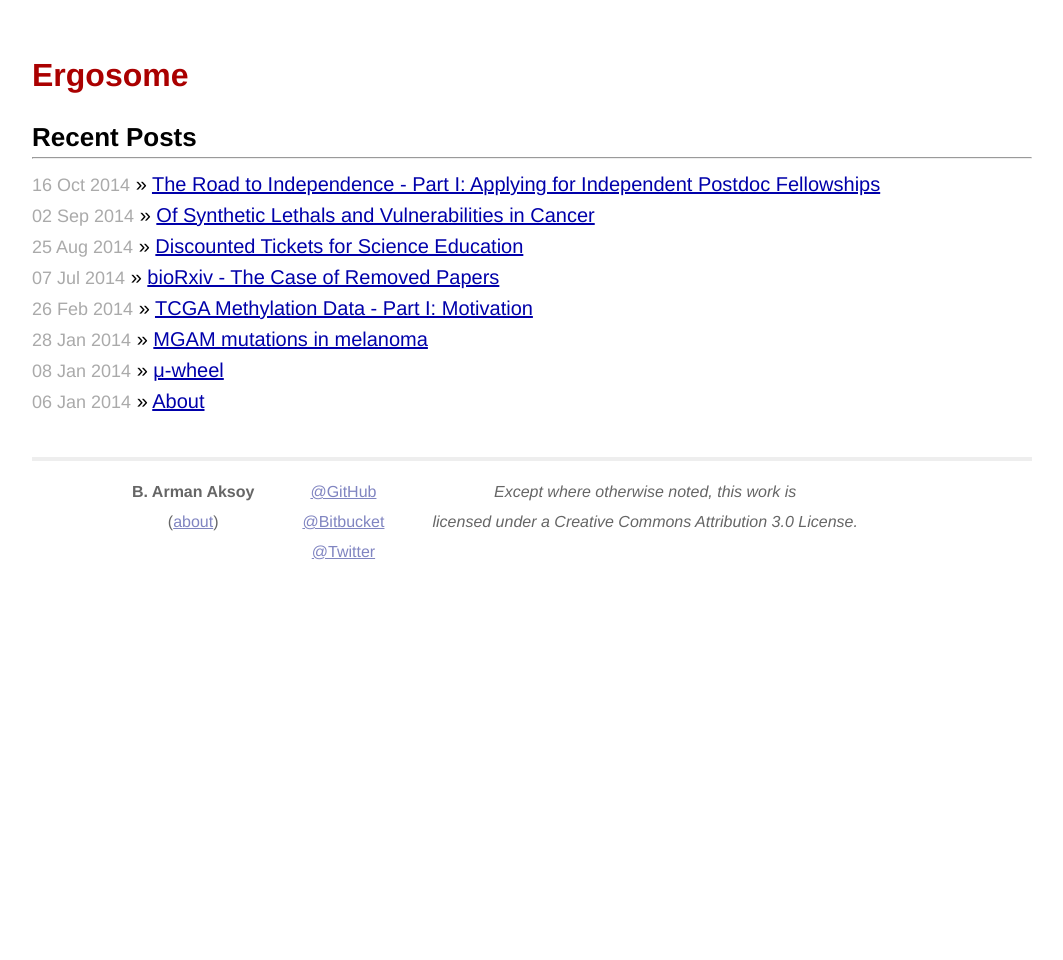
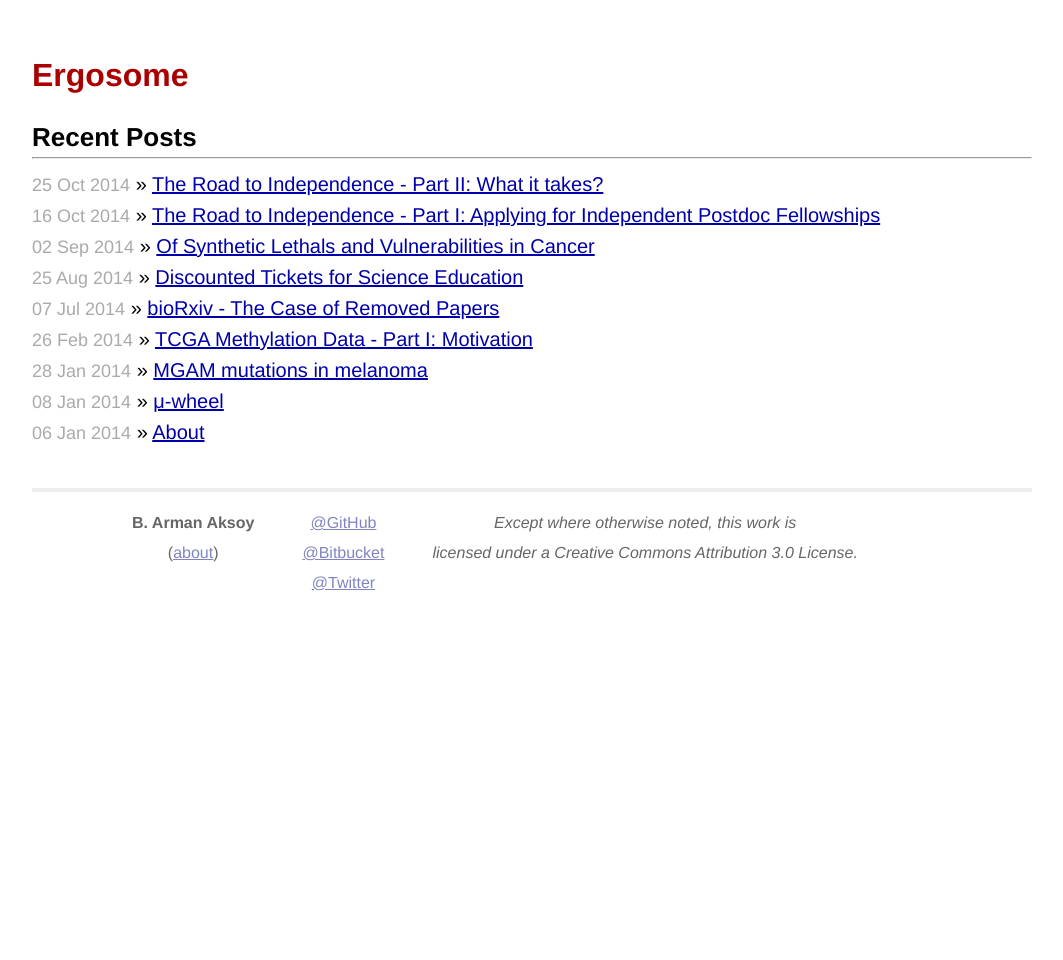
Before and after one commit to armish/ergosome, a Jekyll site: the page built from index.html, in a window 1280 px wide. Shown: the whole page, without its empty margins (108-1171 px from the left). Built offline with Jekyll 4.4.1, drawn with Linux system fonts in a browser that asks for light colours; Markdown is read by kramdown in place of the engine named in the settings; some of the changed lines change nothing that is shown.

Commit message:
added a new blog post about what it takes to apply for an independent ppostdoc fellowship.

```diff
--- a/_posts/2014-10-15-the-road-to-independence-independent-postdoc-fellowships.markdown
+++ b/_posts/2014-10-15-the-road-to-independence-independent-postdoc-fellowships.markdown
@@ -47,10 +47,10 @@
 you can probably feel my pain about working on a killer fellowship application.
 And add my being international to the equation, which reduces the list of possible positions that I can apply to down to a handful.
 
-Sure, there are really [great resources](http://drbecca.scientopia.org/tt-job-search-advice-aggregator/) out there talking about how funding mechanism works,
+Sure, there are really great resources out there talking about how funding mechanism works,
 how to write successful grants
-and how to better apply for faculty positions.
-There are even more of these on the start-up culture,
+and how to better apply for faculty positions (see [Dr. Becca's advice aggregator](http://drbecca.scientopia.org/tt-job-search-advice-aggregator/) for more).
+There are even more of these on [the start-up culture](http://startupclass.samaltman.com/),
 but it turns out that there is no such resource for people like me.
 
 I am also a huge fan of [Alex Blumberg](https://twitter.com/abexlumberg)'s [incredible podcast](http://hearstartup.com/) on starting a business and
@@ -64,4 +64,4 @@
 <blockquote class="twitter-tweet" lang="en"><p><a href="https://twitter.com/armish">@armish</a> <a href="https://twitter.com/eperlste">@eperlste</a> do it! ; )</p>&mdash; StartUp (@podcaststartup) <a href="https://twitter.com/podcaststartup/status/520381437410050048">October 10, 2014</a></blockquote>
 <script async src="//platform.twitter.com/widgets.js" charset="utf-8"></script>
 
-**Coming up next**: thoughts about the application packages, recommendation letters and networking.
+**Coming up next**: [thoughts about the application packages, recommendation letters and networking](http://ergoso.me/career/2014/10/25/the-road-to-independence-what-it-takes.html).
--- /dev/null
+++ b/_posts/2014-10-25-the-road-to-independence-what-it-takes.markdown
@@ -0,0 +1,98 @@
+---
+layout: post
+title:  "The Road to Independence - Part II: What it takes?"
+date:   2014-10-25 17:00:01
+categories: career
+---
+
+As I wrote earlier,
+[I am interested in becoming an early independent fellow](http://ergoso.me/career/2014/10/16/the-road-to-independence-independent-postdoc-fellowships.html)
+and started a blog series about it.
+This is the second post in the series.
+
+In this post, I am going to talk about what it takes to apply for such a fellowship.
+And for those of you who want me to cut to the chase,
+here are things you will be needing for application:
+
+- Lots of time (and I mean lots) for finding such fellowship opportunities online
+- Lots of time for e-mailing program coordinators to get the details right
+- A short research proposal that justifies your request for independence
+- At least three strong recommendation letters
+- A good publication record for the prestigious ones
+
+Let me talk about these one by one and share my experience with you for each of them separately.
+
+## Finding postdoc fellowship opportunities
+[As I mentioned](http://ergoso.me/career/2014/10/16/the-road-to-independence-independent-postdoc-fellowships.html) earlier, I got to know about the existence of such fellowships just by chance.
+I happened to be talking to people and stalking their CVs online,
+which introduced me to one of these fellowships just by coincidence.
+
+I usually take a quick look at the job postings whenever I have a chance
+and try to get a sense of what is out there waiting for me;
+but not once, in my humble 5-year graduate school years, I saw a posting for such a fellowship.
+And this is a fact you should be aware of: these fellowships are not advertised widely for some reason.
+So you have to be the one who is chasing after such opportunities.
+
+And as in every chasing game, it takes a lot of effort and time to get a complete listing of these.
+There was a relatively old article in Cell about these fellowships, titled "Superpostdocs reach for the stars",
+which was a really good start for me, but it turned out that many fellowships mentioned in that article are no more accepting new applications.
+Googling relevant keywords, talking to people and e-mailing departments of interest to me helped a lot to nail some of them down,
+and for the curious, here is the list of applications I will be applying to:
+
+- Princeton Lewis-Sigler Fellowship ([info](http://www.princeton.edu/genomics/lewis-sigler-fellows/))
+- CSHL Fellows Program ([info](http://www.cshl.edu/Research/CSHL-Fellows-Program.html))
+- MIT Whitehead Fellow Program ([info](http://wi.mit.edu/people/fellows))
+- Rockefeller BioPhysics Fellow Program ([info](http://uqbar.rockefeller.edu/fellows.html))
+- Max-Planck Research Group Leader Program ([info](http://www.mpg.de/mprg_apply))
+- NIH Early Independence Award ([info](http://commonfund.nih.gov/earlyindependence/index))
+
+I honestly think that we need a crowd-sourcing approach to create a complete listing of such opportunities to get the word out as much as possible for the soon-to-be-graduates.
+But that requires another blog post on its own.
+
+## Getting the details right
+One thing that bothered me a lot about these fellowships is that every single one of them seem to have a different application system to them.
+Some of them require your mentor to first nominate you to the program before you can apply,
+some of them want you to submit everything as a single application package via e-mail,
+and some follow a typical grant/faculty application procedure where they have a proper electronic system to manage things.
+Making sure to meet all the deadlines, not miss anything important and not filing something that is completely out-of-context is hard,
+because most of these information pieces are not available online.
+So get prepared for sending many e-mails to program coordinators
+and in some cases also for chasing the right contact person to send the e-mail to.
+
+In my case, it took on average two e-mails back and forth to get all details I needed for these applications.
+To keep track of all these conversations, I suggest you get yourself familiar with task manager services (my favorite one is [RememberTheMilk](https://www.rememberthemilk.com/)).
+I also find myself visiting web-pages for these fellowships quite frequently to see when the new application period will be open
+and unfortunately, not all of them have RSS feeds to them.
+To keep track of these web page changes, I ended up setting up alerts on [ChangeDetection](https://www.changedetection.com/) web service
+and it works beautifully and takes a huge burden off of your shoulders.
+
+## At least three recommendation letters
+This one is really challenging.
+You see, most graduates students work in my field work in isolation and work with their advisor on a project.
+Under normal circumstances, this means that by default a graduate student has two secured reference letters:
+one from her graduate school advisor and one from her previous advisor.
+The latter is somewhat questionable, because Ph.D. programs usually takes 5-6 years on average
+and during all these years, many graduate students diverge from the field that they received their degree in.
+And this means that the former advisor's letter might not count as strong or informative as your new advisor's letter.
+
+Thanks to my tri-institutional graduate program, I got to spend a year in a different campus and had the chance to work in another lab for a whole year (+1).
+I also happened to work for a multi-institutional project and interacted with another PI quite frequently (+1).
+And I have no serious issues with my current advisor (+1).
+In this sense, I was lucky to secure these additional support letters but not everybody is fortunate enough to do so.
+
+So my advice to you, dear student friend who happened to be reading this post and looking for humble advice, is as follows:
+participate in collaborative projects as much as possible and get to know people.
+If you are considering becoming independent early on, then start acting independently as early as possible.
+If your lab collaborates a lot, then be part of at least one collaborative projects;
+if not, then think about starting one on your own.
+
+---
+
+Let me pause here and leave the next two important things for another blog post before this one gets too long and boring.
+But the bottom line of this post is that these applications do take time
+and can be considered as a part-time job.
+For those of you who are already overwhelmed with other things, I suggest you think twice before going down this path.
+If you are seriously thinking about applying for these fellowships,
+then plan ahead and try to dedicate a whole month to get these applications out of your way.
+
+**Coming up next**: Preparing a CV and a research proposal.
```
